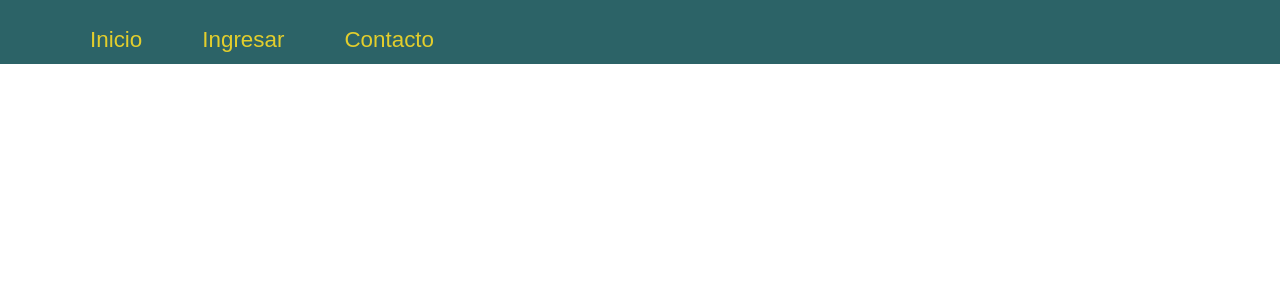
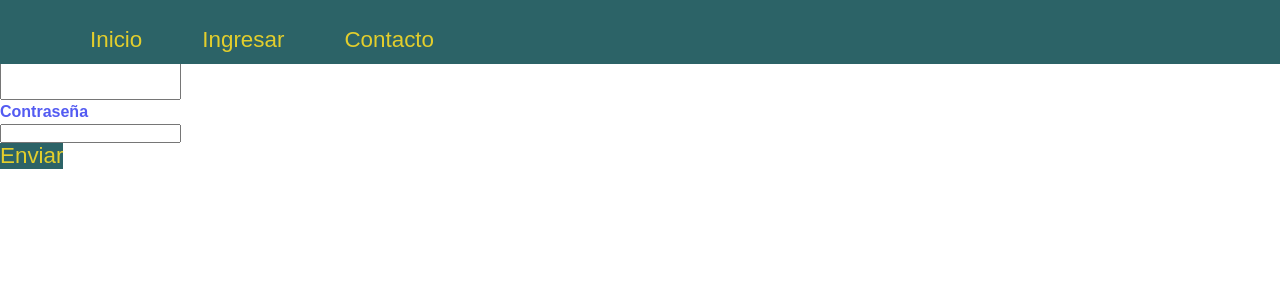
Before and after one commit to Manuelsevero91/Salud-Net, a React (Vite) app: page /login in a window 1280 px wide. Shown: the top 300 px of the page. Built offline with nearby package versions, Linux system fonts and the light colour scheme; no server answers.

Commit message:
Agregue NotFound

```diff
--- a/src/App.jsx
+++ b/src/App.jsx
@@ -7,11 +7,12 @@ import './Styles/index.css';
 // import './Styles/Login1.css';
 import Home from "./Pages/Home";
 import NavBar from "./Componentes/NavBar";
-import { Routes, Route } from 'react-router-dom';
+import { Routes, Route} from 'react-router-dom';
 import Login from "./Pages/Login";
 import Contacto from "./Pages/Contacto"
 import {useState} from 'react'
 import Users from "./Pages/Users"
+import NotFound from "./Pages/NotFound";
 
 
 function App() {
@@ -31,8 +32,9 @@ function App() {
    <Routes>
         <Route path="/" element={<Home isLoggedIn={isLoggedIn} />} />
         <Route exact path="/contacto" element={<Contacto />} />
-        <Route path="/ingresar" element={<Login handleLogin={handleLogin} />} />
+        <Route path="/login" element={<Login handleLogin={handleLogin} />} />
         <Route path="/profesionales" element={<Users/>} />
+        <Route path='*' element={<NotFound />} />
     </Routes>
 
 
--- a/src/Componentes/NavBar.jsx
+++ b/src/Componentes/NavBar.jsx
@@ -20,7 +20,7 @@ function NavBar({ isLoggedIn, handleLogout }) {
           {isLoggedIn ? (
               <li><Link to="/" onClick={handleLogoutClick}>Cerrar sesión</Link></li>
             ) : (
-          <li><Link to="/ingresar">Ingresar</Link></li>
+          <li><Link to="/login">Ingresar</Link></li>
           )}
           <li><Link to="/contacto">Contacto</Link></li>
             </ul>
--- a/src/Pages/Login.jsx
+++ b/src/Pages/Login.jsx
@@ -4,12 +4,6 @@ import Menu from '../Componentes/Menu.jsx';
 
 function Login({handleLogin}) {
   const urlBase ="https://647a6fb6d2e5b6101db05b10.mockapi.io/users";
-  // const navigate = useNavigate();
-
-  // const handleLogin = () => {
-  //   // Lógica de inicio de sesión aquí
-  //   navigate('/');
-  // };
 
   const [ingresar, setIngresar] = useState(false);
   const [users, setUsers] = useState([]);
--- /dev/null
+++ b/src/Pages/NotFound.jsx
@@ -0,0 +1,13 @@
+import React from 'react'
+
+function NotFound() {
+    return(
+
+     <div>
+        <h1> 404 Not Found </h1>
+
+    </div>
+
+    );
+};
+export default NotFound;
```
